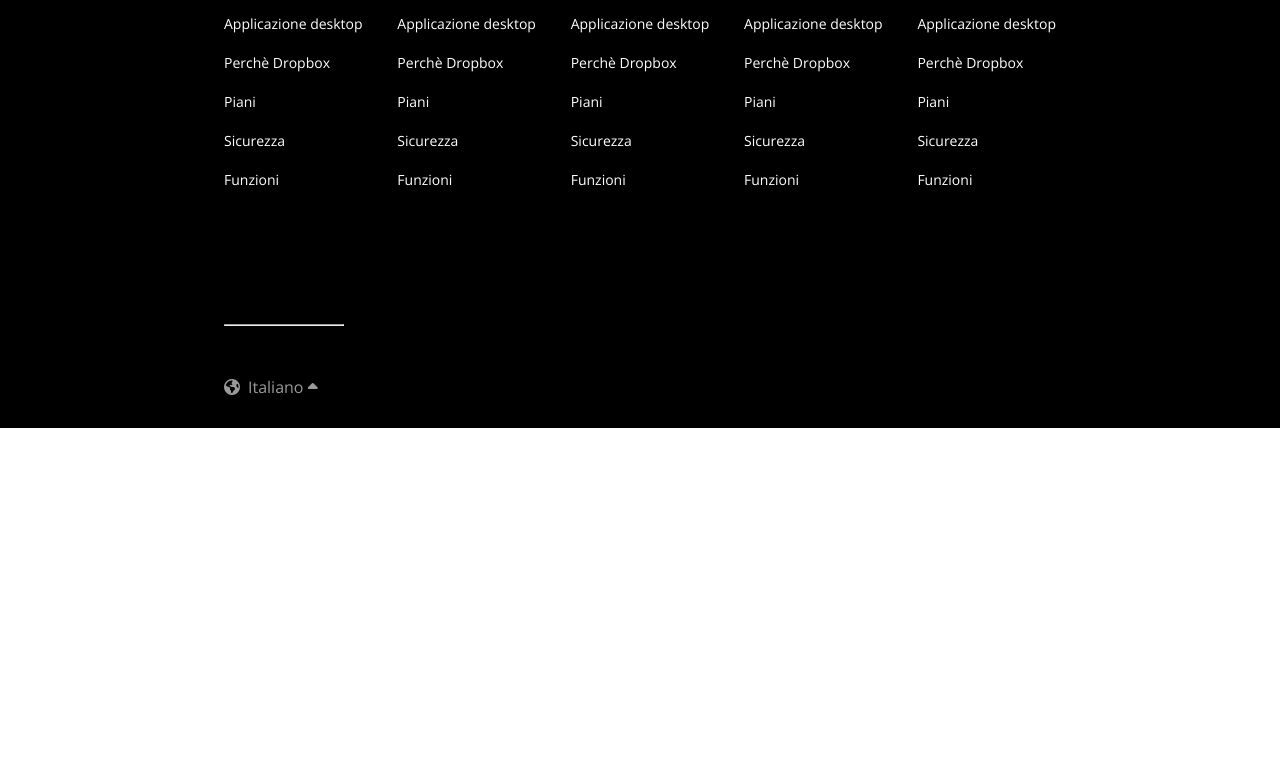
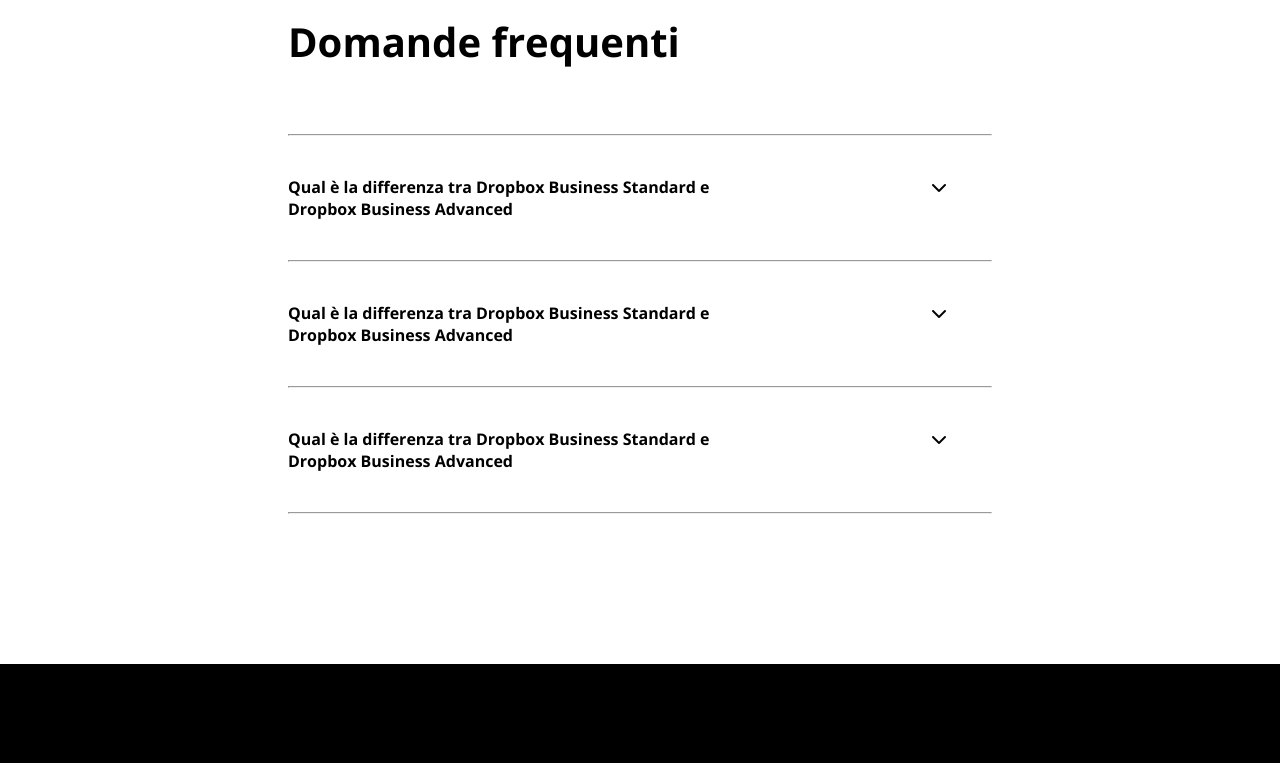
Before and after one commit to AndreaGul/htmlcss-dropbox, a plain HTML site: page index.html in a window 1280 px wide. Shown: the part 6825-7588 px from the top of the page. Before the commit the page ends 7253 px from the top, so only its background shows below. Drawn offline with nearby package versions, Linux system fonts and the light colour scheme.

Commit message:
feat:sezione domande frequenti

```diff
--- a/css/style.css
+++ b/css/style.css
@@ -586,6 +586,38 @@ body {
 
 /* ** /sezione prova gratuita** */
 
+/* ** sezione domande frequenti** */
+
+/* spaziatura interna contenitore domande frequenti */
+.cont-dom-freq {
+  padding: 160px 0 150px 0;
+}
+
+/* modifiche diensione titolo e spaziatura dagli altri elementi al di sotto di esso */
+.cont-dom-freq h2 {
+  font-size: 40px;
+  margin-bottom: 65px;
+}
+
+/* spaziatura del testo nei paragrafi dagli horizontal rule  */
+.cont-dom-freq h4 {
+  padding: 40px 0;
+}
+
+/* grandezza del contenitore del testo del paragrafo */
+.cont-dom-freq .testo-info {
+  width: 70%;
+}
+
+/* dimensione del contenitore con la freccia a scomparsa */
+.arrow-info {
+  width: 30%;
+  padding-right: 45px;
+  text-align: right;
+}
+
+/* ** /sezione domande frequenti** */
+
 /* ********* /main ******** */
 
 /* ********** footer ************ */
--- a/index.html
+++ b/index.html
@@ -573,6 +573,63 @@
         <!-- contenitore del titolo e del bottone -->
       </div>
       <!-- /contenitore di background -->
+
+      <!-- sezione domande frequenti -->
+      <section class="container-small cont-dom-freq">
+        <!-- titolo della sezione -->
+        <h2>Domande frequenti</h2>
+
+        <!-- horizontal rule -->
+        <hr />
+
+        <!-- paragrafo con testo e freccetta a scomparsa -->
+        <div class="row">
+          <div class="testo-info">
+            <h4>
+              Qual è la differenza tra Dropbox Business Standard e Dropbox
+              Business Advanced
+            </h4>
+          </div>
+          <div class="arrow-info">
+            <h4><i class="fa-solid fa-chevron-down"></i></h4>
+          </div>
+        </div>
+
+        <!-- horizontal rule -->
+        <hr />
+
+        <!-- paragrafo con testo e freccetta a  scomparsa-->
+        <div class="row">
+          <div class="testo-info">
+            <h4>
+              Qual è la differenza tra Dropbox Business Standard e Dropbox
+              Business Advanced
+            </h4>
+          </div>
+          <div class="arrow-info">
+            <h4><i class="fa-solid fa-chevron-down"></i></h4>
+          </div>
+        </div>
+
+        <!-- horizontal rule -->
+        <hr />
+
+        <!-- paragrafo con testo e freccetta a scomparsa -->
+        <div class="row">
+          <div class="testo-info">
+            <h4>
+              Qual è la differenza tra Dropbox Business Standard e Dropbox
+              Business Advanced
+            </h4>
+          </div>
+          <div class="arrow-info">
+            <h4><i class="fa-solid fa-chevron-down"></i></h4>
+          </div>
+        </div>
+        <hr />
+      </section>
+
+      <!-- sezione domande frequenti -->
     </main>
     <!-- fine main -->
 
```
